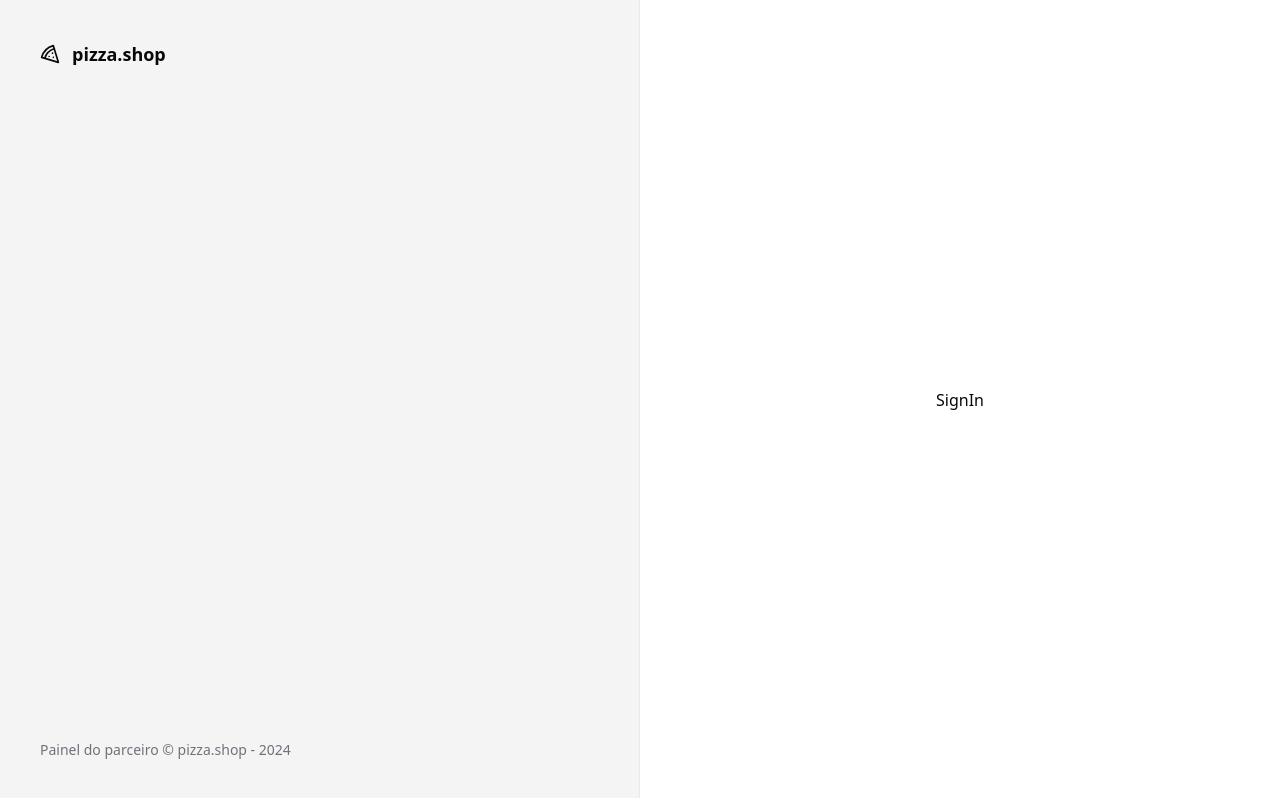
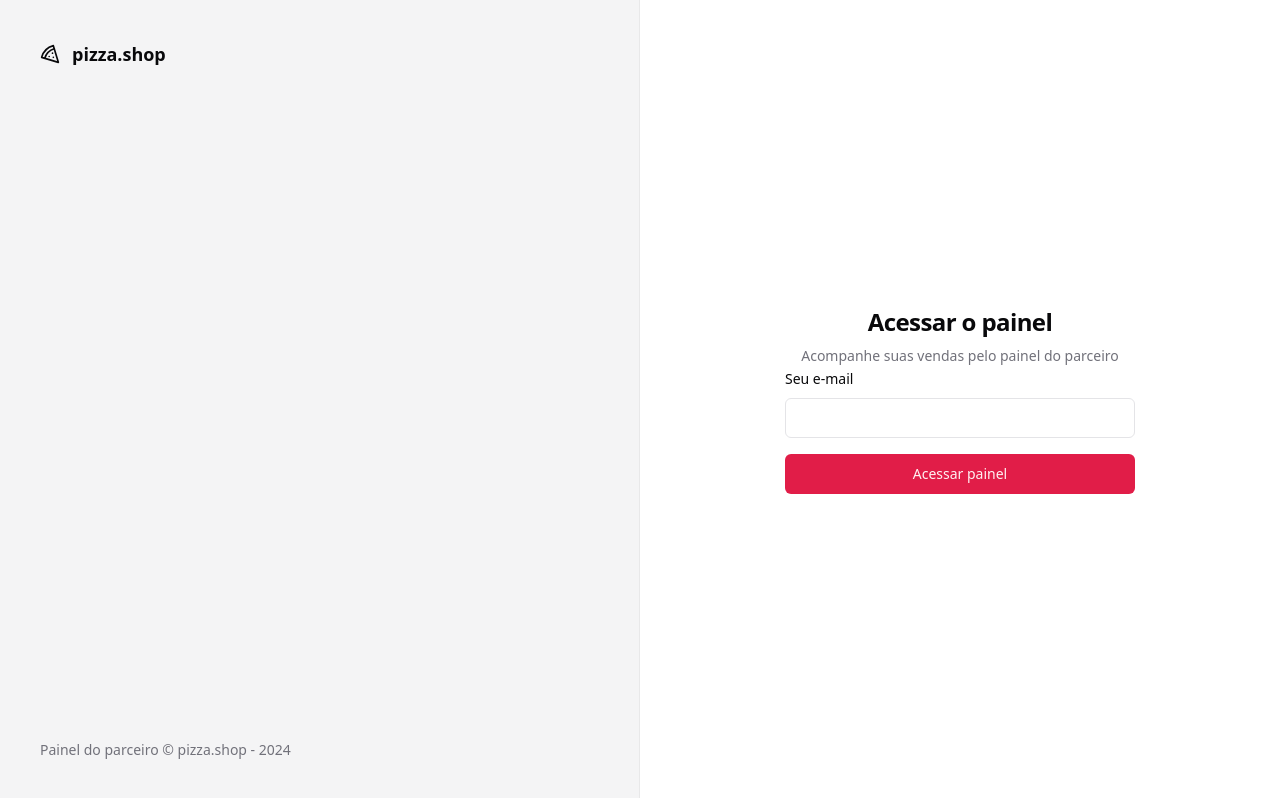
Before and after one commit to gabjohann/pizzashop, a React (Vite) app: page /sign-in in a window 1280 px wide. Built offline with nearby package versions, Linux system fonts and the light colour scheme.

Commit message:
add: auth page

```diff
--- a/src/pages/auth/sign-in.tsx
+++ b/src/pages/auth/sign-in.tsx
@@ -1,10 +1,36 @@
 import { Helmet } from 'react-helmet-async'
+
+import { Button } from '@/components/ui/button'
+import { Input } from '@/components/ui/input'
+import { Label } from '@/components/ui/label'
 
 export function SignIn() {
   return (
     <>
       <Helmet title="Login" />
-      <h1>SignIn</h1>
+
+      <div className="p-8">
+        <div className="flex w-[350px] flex-col justify-center gap-6"></div>
+        <div className="flex flex-col gap-2 text-center">
+          <h1 className="text-2xl font-semibold tracking-tight">
+            Acessar o painel
+          </h1>
+          <p className="text-sm text-muted-foreground">
+            Acompanhe suas vendas pelo painel do parceiro
+          </p>
+        </div>
+
+        <form className="space-y-4">
+          <div className="space-y-2">
+            <Label htmlFor="email">Seu e-mail</Label>
+            <Input id="email" type="email" />
+          </div>
+
+          <Button className="w-full" type="submit">
+            Acessar painel
+          </Button>
+        </form>
+      </div>
     </>
   )
 }
```
